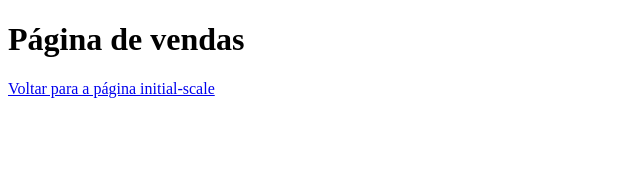
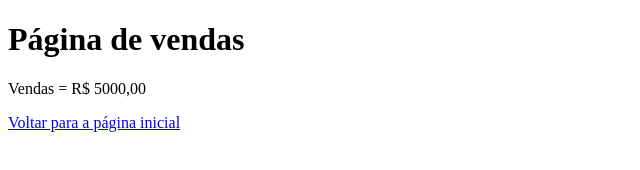
Before and after one commit to Luancss/aulagithub, a plain HTML site: page vendas.html in a window 1280 px wide. Shown: the whole page, without its empty margins (0-640 px from the left). Drawn offline with Linux system fonts and the light colour scheme.

Commit message:
Acrescentado valor das vendas

```diff
--- a/vendas.html
+++ b/vendas.html
@@ -8,7 +8,8 @@
 </head>
 <body>
    <h1>Página de vendas</h1>
-   <a href="index.html">Voltar para a página initial-scale</a>
+   <p>Vendas = R$ 5000,00</p>
+   <a href="index.html">Voltar para a página inicial</a>
 
 </body>
 </html>
```
